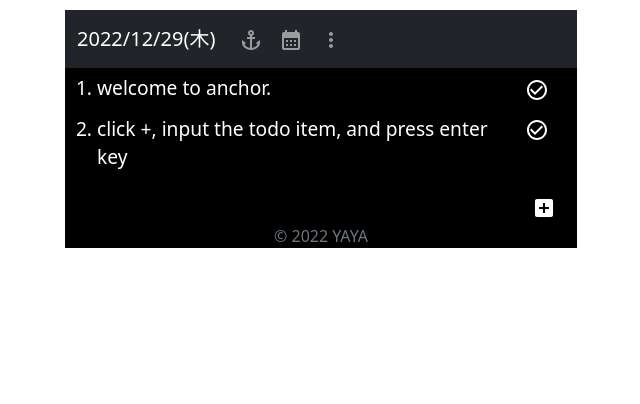
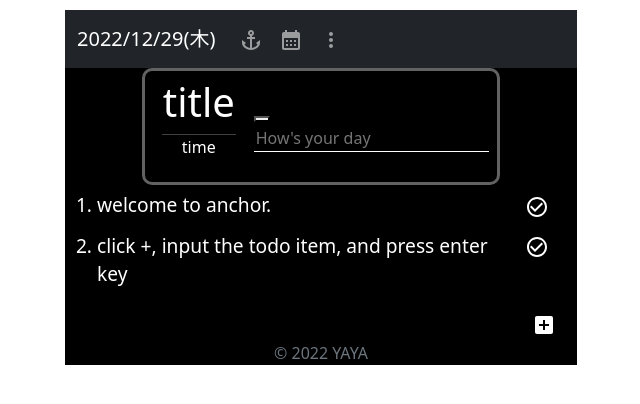
Before and after one commit to yaya3939/Anchor, a React (Create React App) app: page / in a window 1280 px wide. Shown: the top 404 px of the page, without its empty margins (319-959 px from the left). Built offline with nearby package versions, Linux system fonts and the light colour scheme.

Commit message:
update InputArea component, AnchorTable static look 10%

```diff
--- a/public/styles.css
+++ b/public/styles.css
@@ -19,6 +19,7 @@ li div {
   vertical-align: text-top;
 }
 
+/* item */
 .itemP,
 #itemCheck {
   display: inline-block;
@@ -54,3 +55,36 @@ li div {
   border: none;
   margin: 0 10% 3px 90%;
 }
+
+/* anchor */
+.anchorTable {
+  border-collapse: separate;
+  /* 如果我们直接对table设置border-radius是不会生效的，
+   因为table的默认属性border-collapse值为collapse。
+   border-collapse:collapse和border-radius不兼容。
+   因此，我们需要将border-collapse的值设置为separate即可。 */
+  border: 3px solid rgba(195, 195, 195, 0.5);
+  border-radius: 10px;
+  width: 70%;
+  margin: auto;
+}
+
+.anchorTitle {
+  width: 30%;
+  text-align: center;
+  padding: 5px 15px;
+}
+
+.anchorTitle h1 {
+}
+
+.anchorTitle hr {
+  margin: 0;
+}
+
+.anchorInput {
+  background-color: black;
+  color: white;
+  border: none;
+  border-bottom: 1px solid #fff;
+}
--- a/src/components/AnchorTable.jsx
+++ b/src/components/AnchorTable.jsx
@@ -1,23 +1,21 @@
 import React from "react";
+import InputArea from "./InputArea";
 
 function AnchorTable() {
   return (
-    <div>
-      <div>
-        <h1>title</h1>
-        <p>time</p>
-      </div>
-      <div>
-        <button></button>
-        <button></button>
-        <button></button>
-        <button></button>
-        <button></button>
-      </div>
-      <div>
-        <input type="text" />
-      </div>
-    </div>
+    <table className="anchorTable">
+      <tr>
+        <td className="anchorTitle">
+          <h1>title</h1>
+          <hr />
+          <p>time</p>
+        </td>
+        <td>
+          <button className="anchorProgress"></button>
+          <InputArea className="anchorInput" placeholder="How's your day" />
+        </td>
+      </tr>
+    </table>
   );
 }
 
--- a/src/components/App.jsx
+++ b/src/components/App.jsx
@@ -9,6 +9,7 @@ function App() {
   return (
     <div className="mycontainer">
       <NaviBar />
+      <AnchorTable />
       <ItemTable />
       <Footer />
     </div>
--- /dev/null
+++ b/src/components/InputArea.jsx
@@ -0,0 +1,29 @@
+import React, { useState } from "react";
+
+function InputArea(props) {
+  const [inputText, setInputText] = useState("");
+  function handleChange(event) {
+    const newValue = event.target.value;
+    setInputText(newValue);
+  }
+
+  return (
+    <div>
+      <input
+        className={props.className}
+        type="text"
+        placeholder={props.placeholder}
+        value={inputText}
+        onChange={handleChange}
+        onKeyDown={(event) => {
+          props.keyDown(event, inputText);
+          if (event.code === "Enter") {
+            setInputText("");
+          }
+        }}
+      />
+    </div>
+  );
+}
+
+export default InputArea;
--- a/src/components/Item.jsx
+++ b/src/components/Item.jsx
@@ -7,11 +7,11 @@ function Item(props) {
       <div
         className="itemP"
         contentEditable
-        onInput={(event) => props.change(props.id, event)}
+        onChange={(event) => props.change(props.id, event)}
       >
         {/* 这个方式可以使得changeItem这个EVENT handler能加入除event外的参数，
-        但也会使得每次这个组件渲染时都会创建一个新的callback
-        instance，后期可以想一下怎么改进. freecodecamp给的一个方案：use property
+        但也会使得每次这个组件渲染时都会创建一个新的callback instance，
+        后期可以想一下怎么改进. freecodecamp给的一个方案：use property
         initializer syntax & currying， 但是实际使用会出现error:this is
         undefined. */}
         {props.text}
--- a/src/components/ItemTable.jsx
+++ b/src/components/ItemTable.jsx
@@ -1,5 +1,6 @@
 import React, { useState } from "react";
 import Item from "./Item";
+import InputArea from "./InputArea";
 import { AddBox } from "@mui/icons-material";
 
 function ItemTable() {
@@ -8,23 +9,15 @@ function ItemTable() {
     setClicked(true);
   }
 
-  const [inputText, setInputText] = useState("");
-  function handleChange(event) {
-    const newValue = event.target.value;
-    setInputText(newValue);
-  }
-
   const item1 = "welcome to anchor.";
   const item2 = "click +, input the todo item, and press enter key";
   const [items, setItems] = useState([item1, item2]);
-  function handleEnter(event) {
+  function handleEnter(event, inputText) {
     const enter = event.code;
     if (enter === "Enter") {
       setItems((prevItems) => {
         return [...prevItems, inputText];
       });
-      console.log(items);
-      setInputText("");
     }
   }
 
@@ -67,13 +60,10 @@ function ItemTable() {
         })}
         {clicked && (
           <li>
-            <input
+            <InputArea
               className="itemInput"
-              type="text"
               placeholder="What you gonna do?"
-              value={inputText}
-              onChange={handleChange}
-              onKeyDown={handleEnter}
+              keyDown={handleEnter}
             />
           </li>
         )}
```
